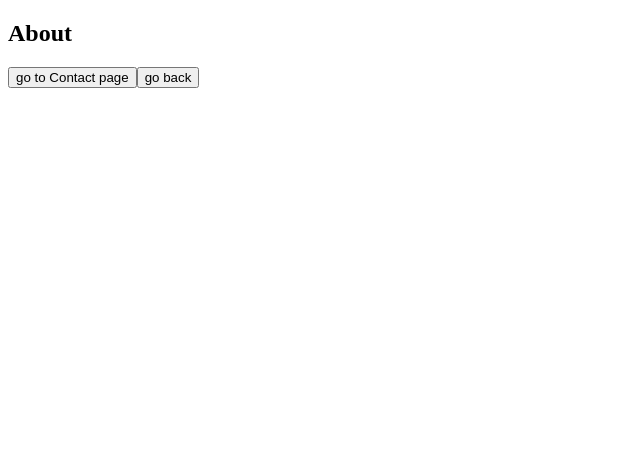
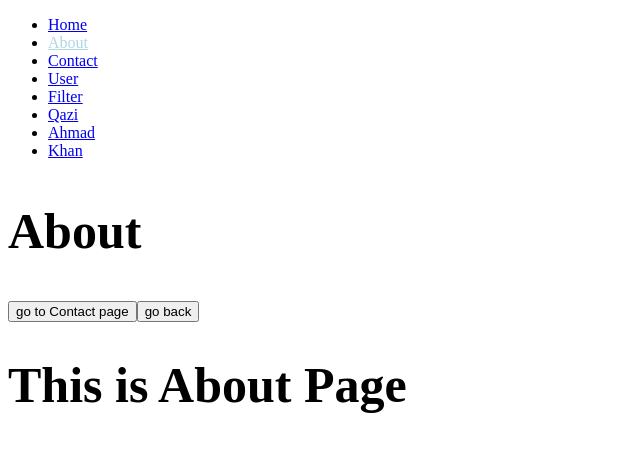
Before and after one commit to QaziAhmad77/react-routing, a React (Create React App) app: page /about in a window 1280 px wide. Shown: the top 452 px of the page, without its empty margins (0-640 px from the left). Built offline with nearby package versions, Linux system fonts and the light colour scheme.

Commit message:
Update About.js

```diff
--- a/src/components/About.js
+++ b/src/components/About.js
@@ -1,15 +1,48 @@
 import React from "react";
-import { useNavigate } from "react-router-dom";
+import { useNavigate, NavLink } from "react-router-dom";
 
 const About = () => {
   const navigate = useNavigate();
   const goToContact = () => {
-    navigate("/contact");
+    let x = true;
+    if (x) {
+      navigate("/contact");
+    } else {
+      navigate("/filter");
+    }
   };
   return (
     <>
+      <nav>
+        <ul>
+          <li>
+            <NavLink to="/">Home</NavLink>
+          </li>
+          <li>
+            <NavLink to="/about">About</NavLink>
+          </li>
+          <li>
+            <NavLink to="/contact">Contact</NavLink>
+          </li>
+          <li>
+            <NavLink to="/user">User</NavLink>
+          </li>
+          <li>
+            <NavLink to="/filter">Filter</NavLink>
+          </li>
+          <li>
+            <NavLink to="/user/qazi">Qazi</NavLink>
+          </li>
+          <li>
+            <NavLink to="/user/ahmad">Ahmad</NavLink>
+          </li>
+          <li>
+            <NavLink to="/user/khan">Khan</NavLink>
+          </li>
+        </ul>
+      </nav>
       <section>
-        <h1>About</h1>
+        <h1 style={{ fontSize: "50px" }}>About</h1>
         <button
           onClick={() => {
             goToContact();
@@ -23,6 +56,7 @@ const About = () => {
           go back
         </button>
       </section>
+      <h1 style={{ fontSize: "50px" }}>This is About Page</h1>
     </>
   );
 };
```
